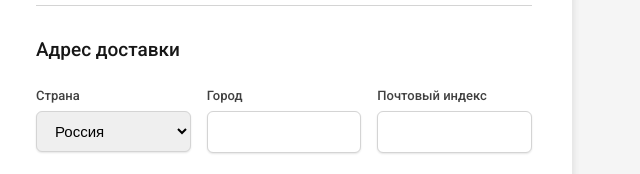
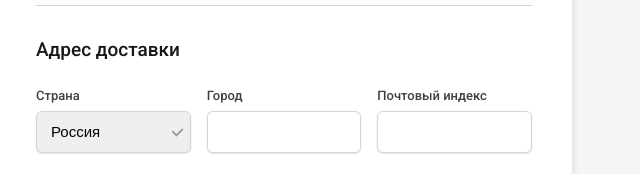
Before and after one commit to Tanya3823/form, a plain HTML site: page index.html in a window 1280 px wide. Shown: the part 351-525 px from the top of the page, 580-1220 px from the left. Drawn offline with Linux system fonts and the light colour scheme.

Commit message:
added check market

```diff
--- a/index.html
+++ b/index.html
@@ -52,7 +52,7 @@
                                 <div class="row">
                                     <div class="coll">
                                         <label class="registration-form-lable" for="Country">Страна</label>
-                                        <select class="registration-form-input" id="Country" name="Country">
+                                        <select class="registration-form-input select" id="Country" name="Country">
                                             <option>Россия</option>
                                             <option>Беларусь</option>
                                             <option>Казахстан</option>
--- a/styles.css
+++ b/styles.css
@@ -115,6 +115,16 @@ body {
     outline: var(--light-blue);
 }
 
+.select {
+    appearance: none;
+    background-image: url(images/check\ mark_icon.png);
+    background-position: center;
+    background-size: 25px 25px;
+    background-position: right;
+    padding-right: 30px;
+    background-repeat: no-repeat;
+}
+
 .registration-form-input:focus {
     outline: none;
     border: 2px solid;
```
Also changed, not shown: images/check mark_icon.png (added), images/check_icon.png (added).
